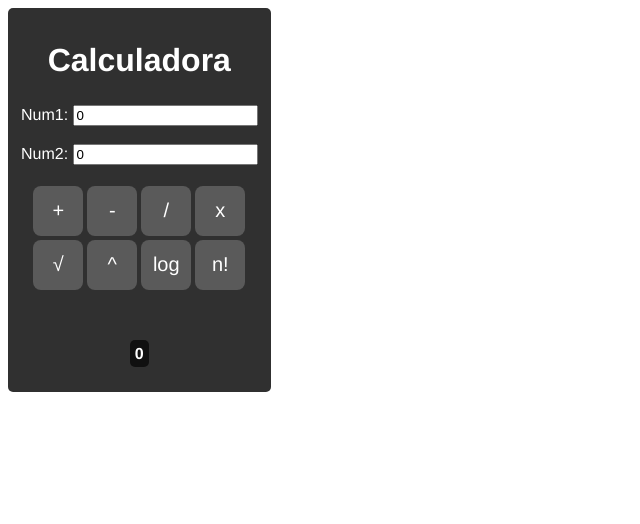
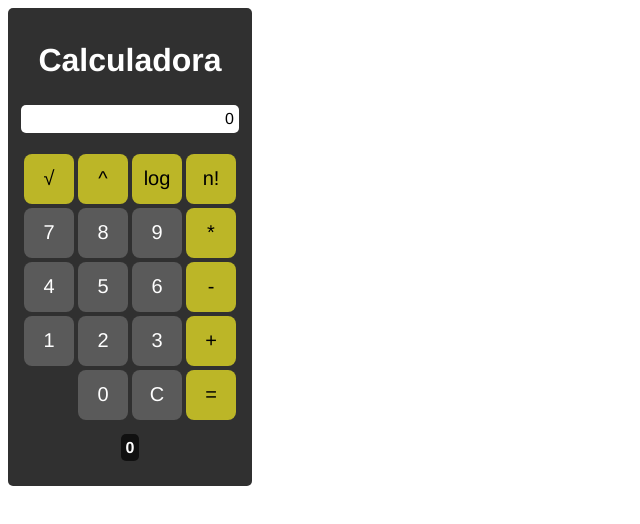
Before and after one commit to juancad/calculator, an Angular app: page / in a window 1280 px wide. Shown: the top 524 px of the page, without its empty margins (0-640 px from the left). Built offline with nearby package versions, Linux system fonts and the light colour scheme.

Commit message:
add number buttons

```diff
--- a/src/app/app.component.css
+++ b/src/app/app.component.css
@@ -7,7 +7,33 @@
     font-family: Helvetica;
 }
 
+#output {
+    background: white;
+    display: block;
+    color: black;
+    padding: 5px;
+    border-radius: 5px;
+    text-align: right;
+}
+
 input.calcbtn {
+    background: #bcb627;
+    color: black;
+    border-radius: 8px;
+    height: 50px;
+    width: 50px;
+    text-align: center;
+    font-size: 20px;
+    font-family: Helvetica;
+    border: 0px;
+}
+
+input.calcbtn:hover {
+    background: black;
+    color: white;
+}
+
+input.calcnum {
     background: #5a5a5a;
     color: white;
     border-radius: 8px;
@@ -19,7 +45,7 @@ input.calcbtn {
     border: 0px;
 }
 
-input.calcbtn:hover {
+input.calcnum:hover {
     background: black;
 }
 
--- a/src/app/app.component.html
+++ b/src/app/app.component.html
@@ -7,40 +7,80 @@
     <tr>
         <td>
             <form>
-                Num1: <input type="number" [(ngModel)]="num1" name="num1">
-                <br/><br/>
-                Num2: <input type="number" [(ngModel)]="num2" name="num2"><br/><br/>
+                <span [innerHTML]="output" id="output"></span>
+                <br/>
                 <table style="margin: auto">
                     <tr>
                         <td>
-                            <input class="calcbtn" type="submit" value="+" (click)="sum()">
+                            <input class="calcbtn" type="submit" value="√" (click)="changeOperator('√')">
                         </td>
                         <td>
-                            <input class="calcbtn" type="submit" value="-" (click)="sub()">
+                            <input class="calcbtn" type="submit" value="^" (click)="changeOperator('^')">
                         </td>
                         <td>
-                            <input class="calcbtn" type="submit" value="/" (click)="div()">
+                            <input class="calcbtn" type="submit" value="log" (click)="changeOperator('log')">
                         </td>
                         <td>
-                            <input class="calcbtn" type="submit" value="x" (click)="mul()">
+                            <input class="calcbtn" type="submit" value="n!" (click)="changeOperator('!')">
                         </td>
                     </tr>
                     <tr>
                         <td>
-                            <input class="calcbtn" type="submit" value="√" (click)="sqrt()">
+                            <input class="calcnum" type="submit" value="7" (click)="number(7)">
                         </td>
                         <td>
-                            <input class="calcbtn" type="submit" value="^" (click)="pow()">
+                            <input class="calcnum" type="submit" value="8" (click)="number(8)">
                         </td>
                         <td>
-                            <input class="calcbtn" type="submit" value="log" (click)="log()">
+                            <input class="calcnum" type="submit" value="9" (click)="number(9)">
                         </td>
                         <td>
-                            <input class="calcbtn" type="submit" value="n!" (click)="fact()">
+                            <input class="calcbtn" type="submit" value="*" (click)="changeOperator('*')">
+                        </td>
+                    </tr>
+                    <tr>
+                        <td>
+                            <input class="calcnum" type="submit" value="4" (click)="number(4)">
+                        </td>
+                        <td>
+                            <input class="calcnum" type="submit" value="5" (click)="number(5)">
+                        </td>
+                        <td>
+                            <input class="calcnum" type="submit" value="6" (click)="number(6)">
+                        </td>
+                        <td>
+                            <input class="calcbtn" type="submit" value="-" (click)="changeOperator('-')">
+                        </td>
+                    </tr>
+                    <tr>
+                        <td>
+                            <input class="calcnum" type="submit" value="1" (click)="number(1)">
+                        </td>
+                        <td>
+                            <input class="calcnum" type="submit" value="2" (click)="number(2)">
+                        </td>
+                        <td>
+                            <input class="calcnum" type="submit" value="3" (click)="number(3)">
+                        </td>
+                        <td>
+                            <input class="calcbtn" type="submit" value="+" (click)="changeOperator('+')">
+                        </td>
+                    </tr>
+                    <tr>
+                        <td>
+                        </td>
+                        <td>
+                            <input class="calcnum" type="submit" value="0" (click)="number(0)">
+                        </td>
+                        <td>
+                            <input class="calcnum" type="submit" value="C" (click)="reset()">
+                        </td>
+                        <td>
+                            <input class="calcbtn" type="submit" value="=" (click)="solve()">
                         </td>
                     </tr>
                 </table>
-                <p><span [innerHTML]="textResult"></span><br/><br/>
+                <p>
                     <span id="result">{{result}}</span>
                 </p>
             </form>
--- a/src/app/app.component.ts
+++ b/src/app/app.component.ts
@@ -1,3 +1,4 @@
+import { ThisReceiver } from '@angular/compiler';
 import { Component } from '@angular/core';
 
 @Component({
@@ -7,42 +8,108 @@ import { Component } from '@angular/core';
 })
 export class AppComponent {
   title = 'Calculadora';
-  num1=0;
-  num2=0;
-  textResult="";
+  num1="";
+  num2="";
+  output="0";
   result=0;
+  isNum1=true;
+  operator="";
 
-  sum():void{
-    this.textResult=((this.num1+" + "+this.num2+" = "));
-    this.result=((this.num1+this.num2));
+  reset():void {
+    this.num1="";
+    this.num2="";
+    this.output="0";
+    this.result=0;
+    this.isNum1=true;
+    this.operator="";
   }
-  sub():void{
-    this.textResult=((this.num1+" - "+this.num2+" = "));
-    this.result=((this.num1-this.num2));
+
+  solve():void {
+    switch(this.operator) {
+      case "+":
+        this.result = Number(this.num1)+Number(this.num2);
+        this.num1 = String(this.result);
+        this.num2 = "";
+      break;
+      case "-":
+        this.result = Number(this.num1)-Number(this.num2);
+        this.num1 = String(this.result);
+        this.num2 = "";
+      break;
+      case "*":
+        this.result = Number(this.num1)*Number(this.num2);
+        this.num1 = String(this.result);
+        this.num2 = "";
+      break;
+      case "/":
+        this.result = Number(this.num1)/Number(this.num2);
+        this.num1 = String(this.result);
+        this.num2 = "";
+      break;
+      case "!":
+        this.result = this.factorial(Number(this.num1));
+        this.num1 = String(this.result);
+        this.num2 = "";
+      break;
+      case "log":
+        this.result=((Math.log(Number(this.num1))/Math.log(Number(this.num2))));
+        this.num1 = String(this.result);
+        this.num2 = "";
+      break;
+      case "^":
+        this.result=((Math.pow(Number(this.num1), Number(this.num2))));
+        this.num1 = String(this.result);
+        this.num2 = "";
+      break;
+      case "√":
+        this.result=((Math.sqrt(Number(this.num1))));
+        this.num1 = String(this.result);
+        this.num2 = "";
+      break;
+    }
   }
-  mul():void{
-    this.textResult=((this.num1+" x "+this.num2+" = "));
-    this.result=((this.num1*this.num2));
+
+  changeOperator(op: string): void {
+    this.isNum1 = false;
+    this.operator = op;
+    this.changeOutput();
   }
-  div():void{
-    this.textResult=((this.num1+" / "+this.num2+" = "));
-    this.result=((this.num1/this.num2));
+
+  number(x: number):void {
+    if(this.isNum1) {
+      this.num1+=x;
+      this.changeOutput();
+    }
+    else {
+      this.num2+=x;
+      this.changeOutput();
+    }
   }
-  sqrt():void{
-    this.textResult=(("√"+this.num1+" = "));
-    this.result=((Math.sqrt(this.num1)));
-  }
-  pow():void{
-    this.textResult=((this.num1+"<sup>"+this.num2+"</sup>= "));
-    this.result=((Math.pow(this.num1, this.num2)));
-  }
-  log():void{
-    this.textResult=(("log<sub>"+this.num2+"</sub>"+this.num1+"= "));
-    this.result=((Math.log(this.num1)/Math.log(this.num2)));
-  }
-  fact():void{
-    this.textResult=((this.num1+"!"+"= "));
-    this.result=((this.factorial(this.num1)));
+
+  changeOutput(): void {
+    if(this.isNum1) {
+      this.output = this.num1;
+    }
+    else {
+      switch(this.operator) {
+        case "+": this.output = this.num1+"+"+this.num2;
+        break;
+        case "-": this.output = this.num1+"-"+this.num2;
+        break;
+        case "*": this.output = this.num1+"*"+this.num2;
+        break;
+        case "/": this.output = this.num1+"/";
+        break;
+        case "!": this.output = this.num1+"!";
+        break;
+        case "log": this.output = "log <sub>"+this.num2+"</sub> ("+this.num1+")";
+        break;
+        case "^": this.output = this.num1+"<sup>"+this.num2+"</sup>";
+        break;
+        case "√": this.output = "√"+this.num1;
+        break;
+      }
+    }
   }
 
   factorial(x: number): number {
```
